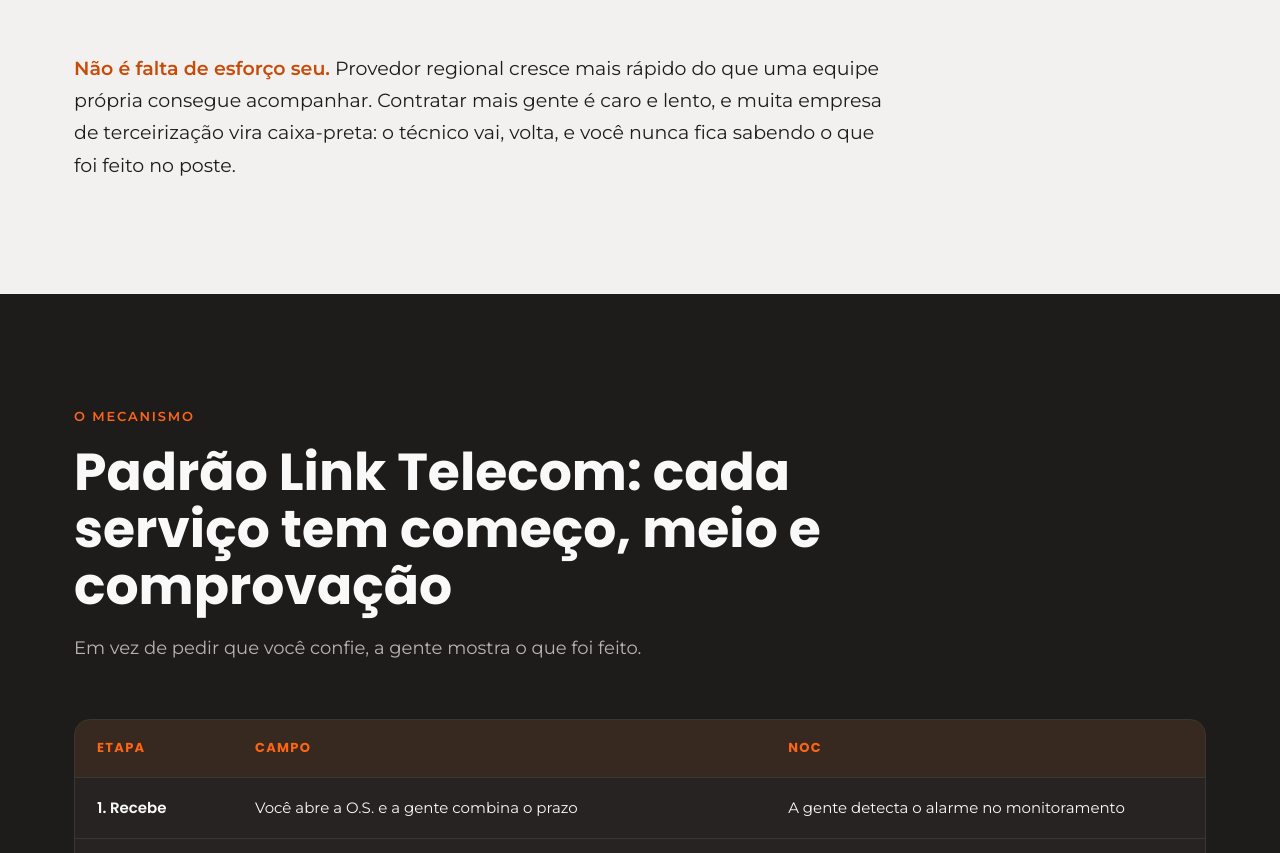
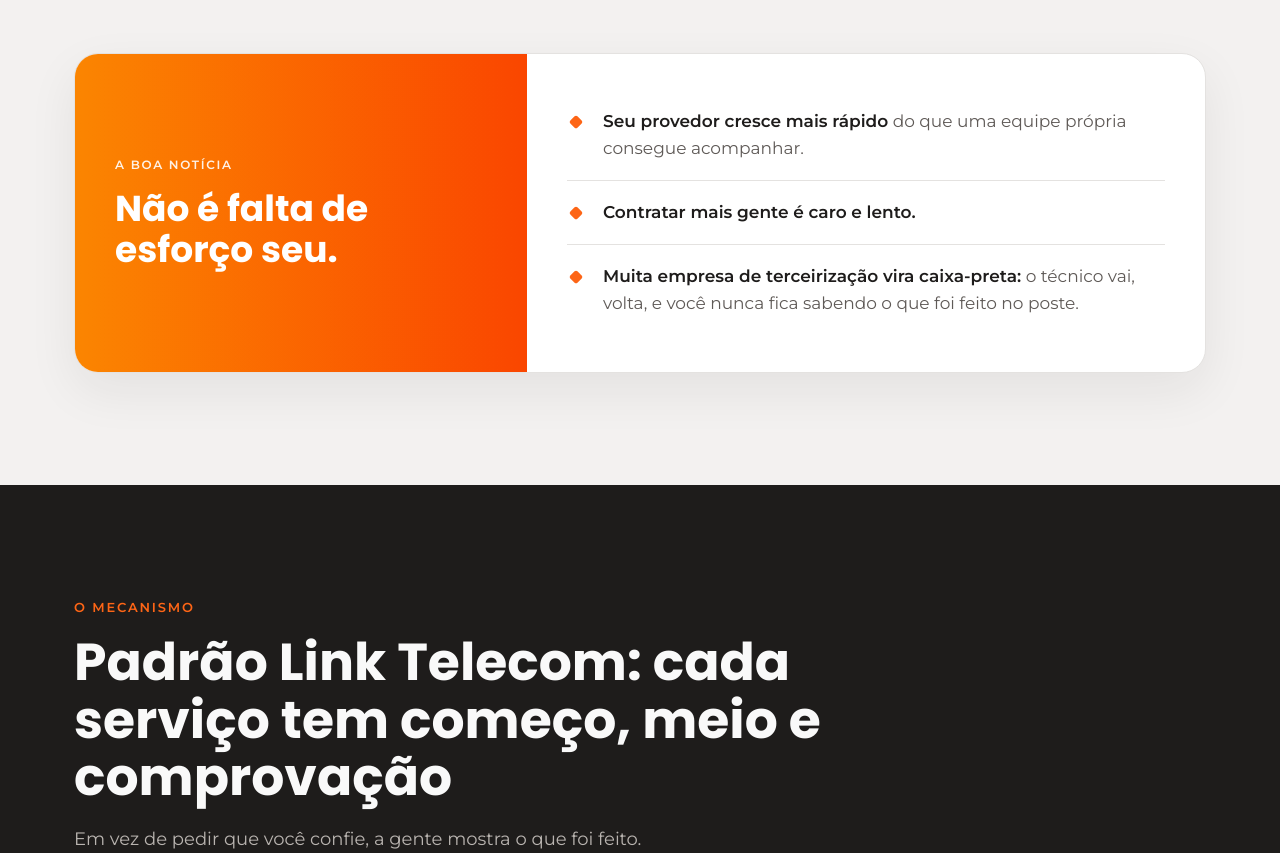
Before and after one commit to Mariana332/linknet, a plain HTML site: page index.html in a window 1280 px wide. Shown: the part 1577-2430 px from the top of the page. Drawn offline with Linux system fonts and the light colour scheme.

Commit message:
Redesign 'Não é falta de esforço seu' as structured callout
Co-Authored-By: Claude Sonnet 5.5 <noreply@anthropic.com>
Claude-Session: https://claude.ai/code/session_01QGmdrNXD755hFAuMzqYZcT

```diff
--- a/index.html
+++ b/index.html
@@ -140,6 +140,16 @@ select{font:inherit;color:var(--tx);background:var(--bg2);border:1px solid var(-
 @media (max-width:900px){.obj,.steps3{grid-template-columns:1fr}}
 @media (max-width:900px){.tbl{display:block;overflow:visible;border:0;background:none;border-radius:0}.tbl thead{display:none}.tbl tbody{display:block}.tbl tr{display:block;background:var(--card);border:1px solid var(--line);border-radius:14px;margin-bottom:14px;padding:4px 0 6px;overflow:hidden}.tbl td{display:block;border:0;padding:8px 18px;white-space:normal}.tbl td:first-child{color:var(--ort);padding-top:14px;font-size:17px}.tbl td[data-l]::before{content:attr(data-l);display:block;font-size:12px;letter-spacing:.08em;text-transform:uppercase;color:var(--mut);margin-bottom:2px;font-weight:600}.tbl td.hl{background:rgba(253,101,22,.12)}}
 @media (max-width:900px){.shape{opacity:.13!important}}
+.callout{display:grid;grid-template-columns:1fr 1.5fr;margin-top:56px;border-radius:24px;overflow:hidden;background:#fff;border:1px solid var(--line);box-shadow:0 18px 50px rgba(30,28,27,.07)}
+.co-head{background:var(--grad);color:#fff;padding:44px 40px;display:flex;flex-direction:column;justify-content:center;gap:14px}
+.co-tag{font-size:12px;font-weight:600;letter-spacing:.14em;text-transform:uppercase;opacity:.9}
+.co-head h3{font-size:clamp(26px,3vw,36px);line-height:1.15}
+.co-list{list-style:none;padding:36px 40px;display:grid;gap:0;align-content:center}
+.co-list li{position:relative;padding:18px 0 18px 36px;border-bottom:1px solid var(--line);font-size:17px;line-height:1.6;color:var(--mut)}
+.co-list li:last-child{border-bottom:0}
+.co-list li::before{content:"";position:absolute;left:4px;top:27px;width:10px;height:10px;background:var(--or);border-radius:2px;transform:rotate(45deg)}
+.co-list b{color:var(--tx);font-weight:600}
+@media (max-width:900px){.callout{grid-template-columns:1fr}.co-head{padding:32px 28px}.co-list{padding:20px 24px}.co-list li{font-size:16px}}
 @media (prefers-reduced-motion:reduce){.rv{opacity:1;transform:none;transition:none}html{scroll-behavior:auto}}
 </style>
 </head>
@@ -172,7 +182,14 @@ select{font:inherit;color:var(--tx);background:var(--bg2);border:1px solid var(-
 <li class="rv">A instalação voltou em 7 dias com potência ruim. Retrabalho pago duas vezes.</li>
 <li class="rv">Você virou o técnico do seu próprio provedor.</li>
 </ul>
-<p class="say rv"><b>Não é falta de esforço seu.</b> Provedor regional cresce mais rápido do que uma equipe própria consegue acompanhar. Contratar mais gente é caro e lento, e muita empresa de terceirização vira caixa-preta: o técnico vai, volta, e você nunca fica sabendo o que foi feito no poste.</p>
+<div class="callout rv">
+<div class="co-head"><span class="co-tag">A boa notícia</span><h3>Não é falta de esforço seu.</h3></div>
+<ul class="co-list">
+<li><b>Seu provedor cresce mais rápido</b> do que uma equipe própria consegue acompanhar.</li>
+<li><b>Contratar mais gente é caro e lento.</b></li>
+<li><b>Muita empresa de terceirização vira caixa-preta:</b> o técnico vai, volta, e você nunca fica sabendo o que foi feito no poste.</li>
+</ul>
+</div>
 </div></section>
 
 <section id="padrao" class="dk"><div class="wrap">
```
